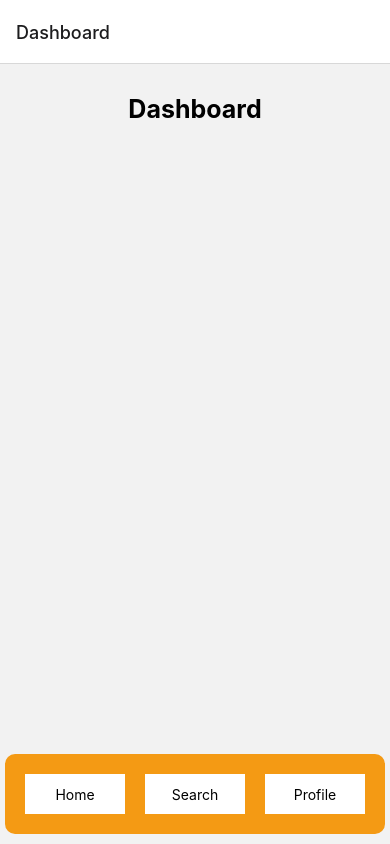
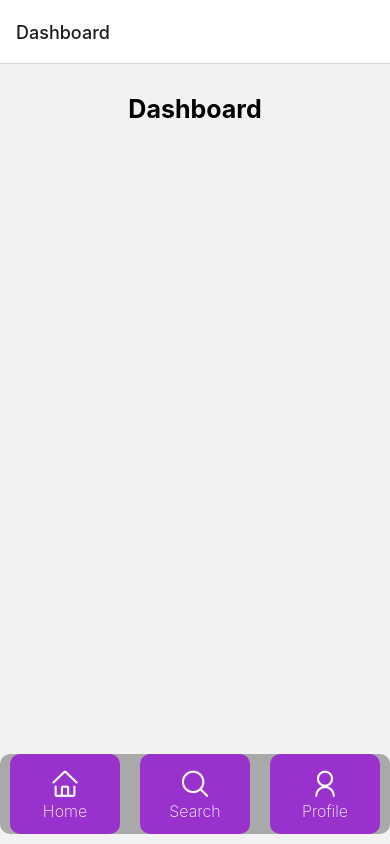
Before and after one commit to sazzad9911/EduPlanet, a React Native app: screen /Home in a window 390 px wide. Built offline with nearby package versions, Linux system fonts and the light colour scheme.

Commit message:
tabBar done!!!

```diff
--- a/App.js
+++ b/App.js
@@ -19,7 +19,7 @@ const App = () => {
         <Stack.Screen name="Categories" component={Categories} options={{ headerShown: true }} />
         <Stack.Screen name="SignIn" component={SignIn} options={{ headerShown: false }} />
         <Stack.Screen name="SignUp" component={SignUp} options={{ headerShown: false }} />
-        <Stack.Screen name="Forget" component={Forget} options={{ headerShown: false }} />
+        <Stack.Screen name="Forget" component={Forget} options={{ headerShown: true }} />
         <Stack.Screen name="Home" component={Home} options={{ headerShown: false }} />
         <Stack.Screen name="Notification" component={Notification} options={{ headerShown: false }} />
 
--- a/components/screens/Forget.js
+++ b/components/screens/Forget.js
@@ -1,9 +1,40 @@
 import React from 'react';
-import {View} from 'react-native'
+import { View, Text, TextInput } from 'react-native'
+import style from '../styles/style';
+import Button from '../contents/Button';
 
-const Forget = () => {
+
+
+const Forget = (props) =>
+{
+    const [number5, onChangeNumber5] = React.useState(null);
     return (
-        <View>
+        <View style={style.viewsignup}>
+            <View style={style.marginTop}>
+                <Text style={{
+                    color: 'black',
+                    fontSize: 20,
+                    fontWeight: 'bold'
+                }}>Reset Password</Text>
+            </View>
+            <View style={style.marginTop}>
+                <Text style={{
+                    color: 'black',
+                    fontSize: 20,
+                }}>Enter the mail you used to {'\n'}open your account.
+                </Text>
+            </View>
+
+            <TextInput
+
+                    style={[style.input,{marginBottom:50}]}
+                    onChangeText={onChangeNumber5}
+                    value={number5}
+                    placeholder="000000"
+                    placeholderTextColor={'black'}
+                />
+
+                <Button text='Reset'/>
 
         </View>
     );
--- a/components/screens/Home.js
+++ b/components/screens/Home.js
@@ -5,6 +5,7 @@ import Profile from './Profile'
 import Dashboard from './Dashboard'
 import Search from './Search'
 import style from '../styles/style'
+import Icon from 'react-native-vector-icons/AntDesign'
 
 const Tab = createBottomTabNavigator();
 const window = Dimensions.get('window')
@@ -29,29 +30,42 @@ const TabBar = (props) => {
             justifyContent: 'center',
             alignItems: 'center'
         }}>
+
             <View style={{
-                backgroundColor:'#F49A14',
-                flexDirection:'row',
-                borderRadius:10,
-                padding:10,
-                marginBottom:10,
+                backgroundColor: '#a9a9a9',
+                flexDirection: 'row',
+                borderRadius: 10,
+
+                marginBottom: 10,
                 alignItems: 'center'
             }}>
-                <TouchableOpacity style={style.tabButton} onPress={()=>{
+                <View>
+
+
+                    <TouchableOpacity style={style.tabButton} onPress={() => {
                         navigation.navigate('Dashboard')
+
                     }}>
-                    <Text>Home</Text>
+                        <Icon name="home" size={30} color="white" />
+                        <Text style={style.text}>Home</Text>
                     </TouchableOpacity>
-                <TouchableOpacity style={style.tabButton} onPress={()=>{
+                </View>
+                <View>
+                    <TouchableOpacity style={style.tabButton} onPress={() => {
                         navigation.navigate('Search')
                     }}>
-                    <Text>Search</Text>
+                        <Icon name="search1" size={30} color="white" />
+                        <Text style={style.text}>Search</Text>
                     </TouchableOpacity>
-                <TouchableOpacity style={style.tabButton} onPress={()=>{
+                </View>
+                <View>
+                    <TouchableOpacity style={style.tabButton} onPress={() => {
                         navigation.navigate('Profile')
                     }}>
-                    <Text>Profile</Text>
+                        <Icon name="user" size={30} color="white" />
+                        <Text style={style.text}>Profile</Text>
                     </TouchableOpacity>
+                </View>
             </View>
         </View>
     )
--- a/components/screens/SignUp.js
+++ b/components/screens/SignUp.js
@@ -69,7 +69,7 @@ const SignUp = (props) => {
                        marginRight:5
                     }]}>Already Have an Account?
                     </Text>
-                    <Text style={{ color: 'blue' }} onPress={()=>props.navigation.navigate('SignIn')}>
+                    <Text style={{ color: 'blue' }} onPress={()=>props.navigation.navigate('Sign In')}>
                         Sign In
                     </Text>
                 </View>
--- a/components/styles/style.js
+++ b/components/styles/style.js
@@ -13,13 +13,15 @@ const style = StyleSheet.create({
     text:{
         fontSize:16,
         fontWeight:'200',
-        color:'green',
+        color:'white',
     },
     tabButton:{
-        width:100,
-        height:40,
-        backgroundColor:'white',
-        margin:10,
+        width:110,
+        height:80,
+        backgroundColor:'#9932cc',
+        marginLeft:10,
+        marginRight:10,
+        borderRadius:10,
         justifyContent:'center',
         alignItems: 'center',
     },
@@ -89,6 +91,9 @@ const style = StyleSheet.create({
         borderRadius:20,
         backgroundColor:'#ffe4e1'
       },
+      marginTop:{
+          marginTop:50,
+      }
 
 })
 
```
Also changed, not shown: components/contents/Input.js (deleted, +0 -12 lines). Lines whose indentation alone changed are shown as unchanged.
